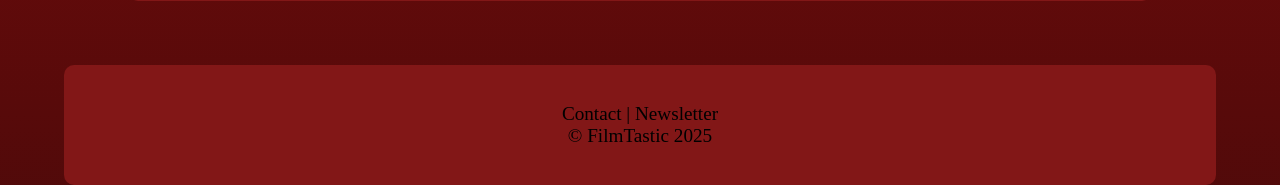
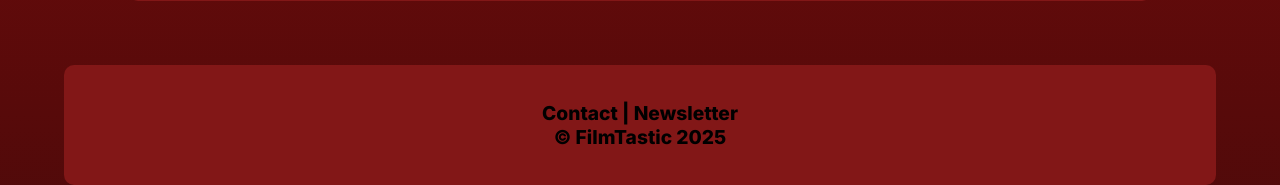
Before and after one commit to LB552/filmtastic, a PHP site: page /detail-page.php in a window 1280 px wide. Shown: the part 1756-1941 px from the top of the page. Run offline with PHP 8.4, Linux system fonts and the light colour scheme; some web fonts are replaced.

Commit message:
fotter updated font

```diff
--- a/detail-page.php
+++ b/detail-page.php
@@ -13,6 +13,9 @@
     <link rel="preconnect" href="https://fonts.googleapis.com">
     <link rel="preconnect" href="https://fonts.gstatic.com" crossorigin>
     <link href="https://fonts.googleapis.com/css2?family=Arsenal+SC:ital,wght@0,400;0,700;1,400;1,700&family=Arsenal:ital,wght@0,400;0,700;1,400;1,700&display=swap" rel="stylesheet">
+    <link rel="preconnect" href="https://fonts.googleapis.com">
+    <link rel="preconnect" href="https://fonts.gstatic.com" crossorigin>
+    <link href="https://fonts.googleapis.com/css2?family=Inter:ital,opsz,wght@0,14..32,100..900;1,14..32,100..900&display=swap" rel="stylesheet">
 
 </head>
 
--- a/footer-new-style.css
+++ b/footer-new-style.css
@@ -9,6 +9,8 @@
     flex-direction: column;
     align-items: center;
     justify-content: center;
+    font-family: "Inter";
+    font-weight: 800;
 }
 
 .footer_icons {
```
